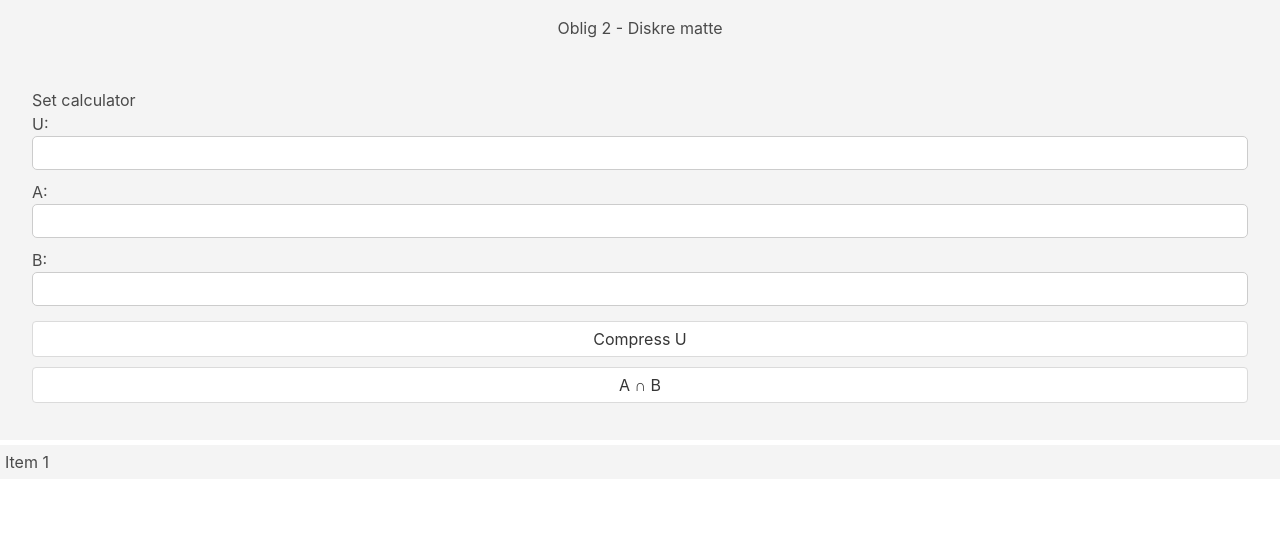
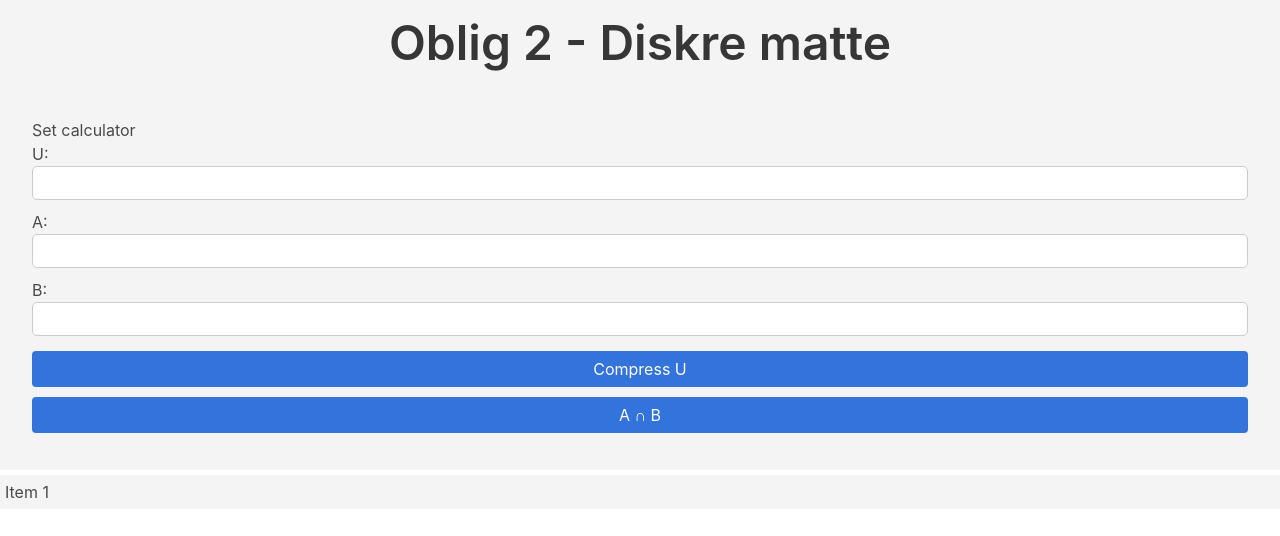
Before and after one commit to perkynades/disk_matte_calculator, a website: page index.html in a window 1280 px wide. Drawn offline with nearby package versions, Linux system fonts and the light colour scheme.

Commit message:
Styling change

```diff
--- a/index.html
+++ b/index.html
@@ -11,7 +11,7 @@
     </head>
     <body>
         <header>
-            <h1>Oblig 2 - Diskre matte</h1>
+            <h1 class="title is-1">Oblig 2 - Diskre matte</h1>
         </header>
         <section>
             <form id="my-form">
@@ -29,8 +29,8 @@
                     <label for="input_b">B:</label>
                     <input type="text" id="input_b" />
                 </div>
-                <button class="button" id="compress_u">Compress U</button>
-                <button class="button" id="a_union_b">A ∩ B</button>
+                <button class="button is-link" id="compress_u">Compress U</button>
+                <button class="button is-link" id="a_union_b">A ∩ B</button>
 
             </form>
 
```
